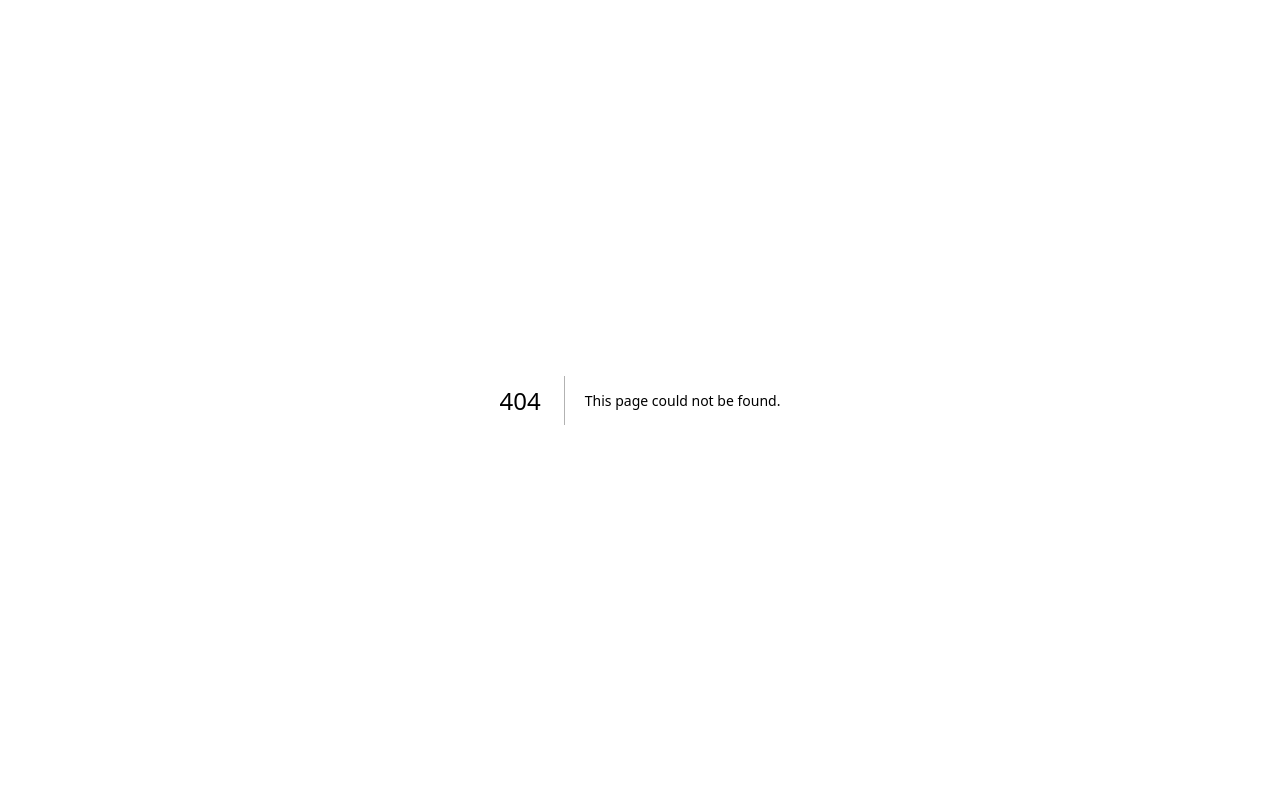
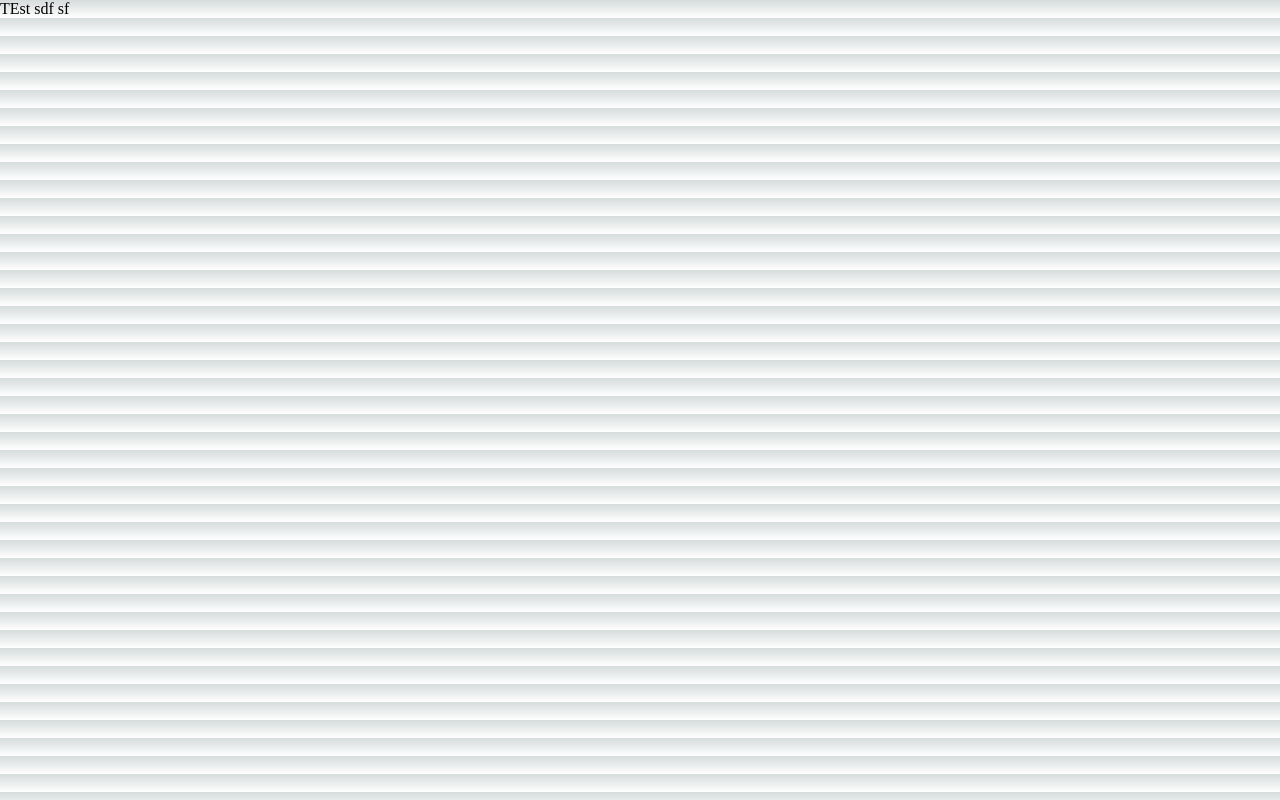
Before and after one commit to ESDP-JS17-ATTRACTOR/Online-School-ESDP-JS-17, a Next.js app in the folder front/: page /about in a window 1280 px wide. Before the commit this address had no page. Built offline with nearby package versions, Linux system fonts and the light colour scheme.

Commit message:
#TICKET-1 - Added Fixes 2

```diff
--- /dev/null
+++ b/front/src/pages/about.tsx
@@ -0,0 +1,11 @@
+import React from 'react';
+
+const About = () => {
+  return (
+    <div>
+      <p>TEst sdf sf</p>
+    </div>
+  );
+};
+
+export default About;
```
